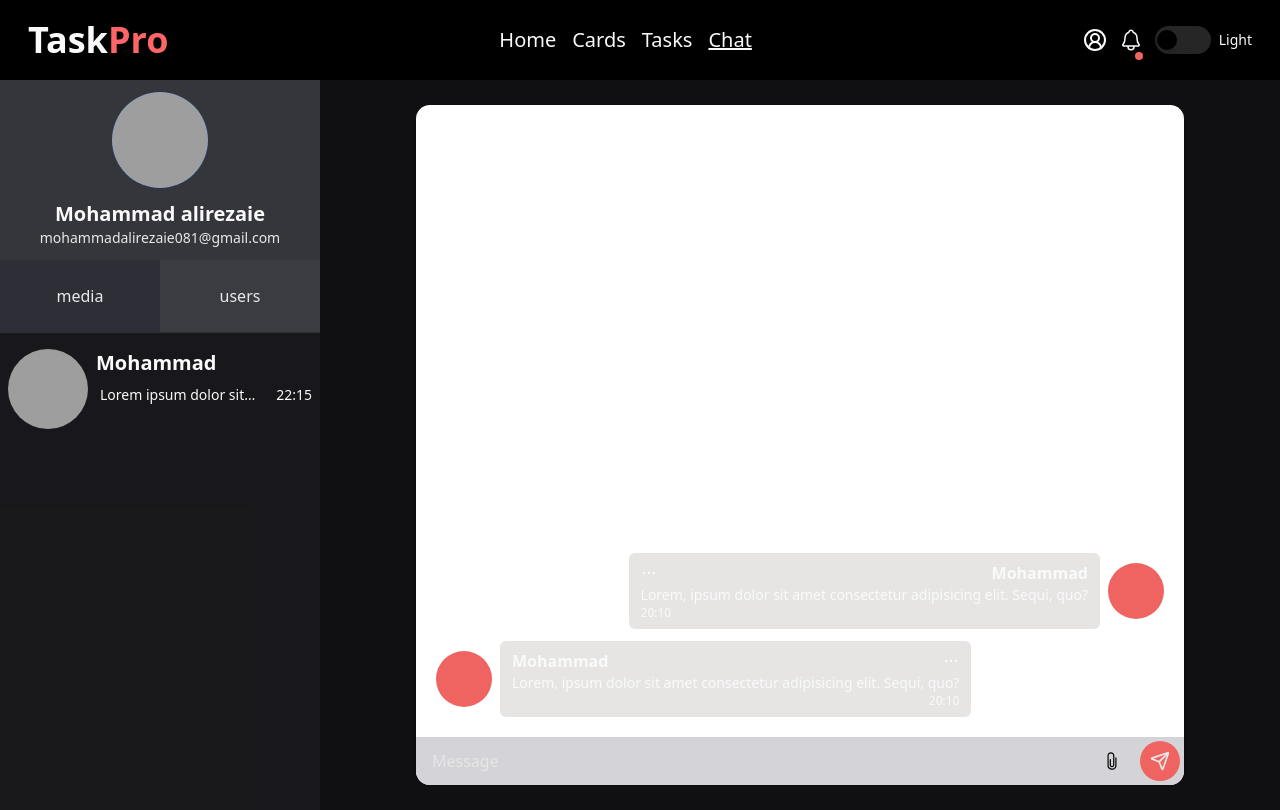
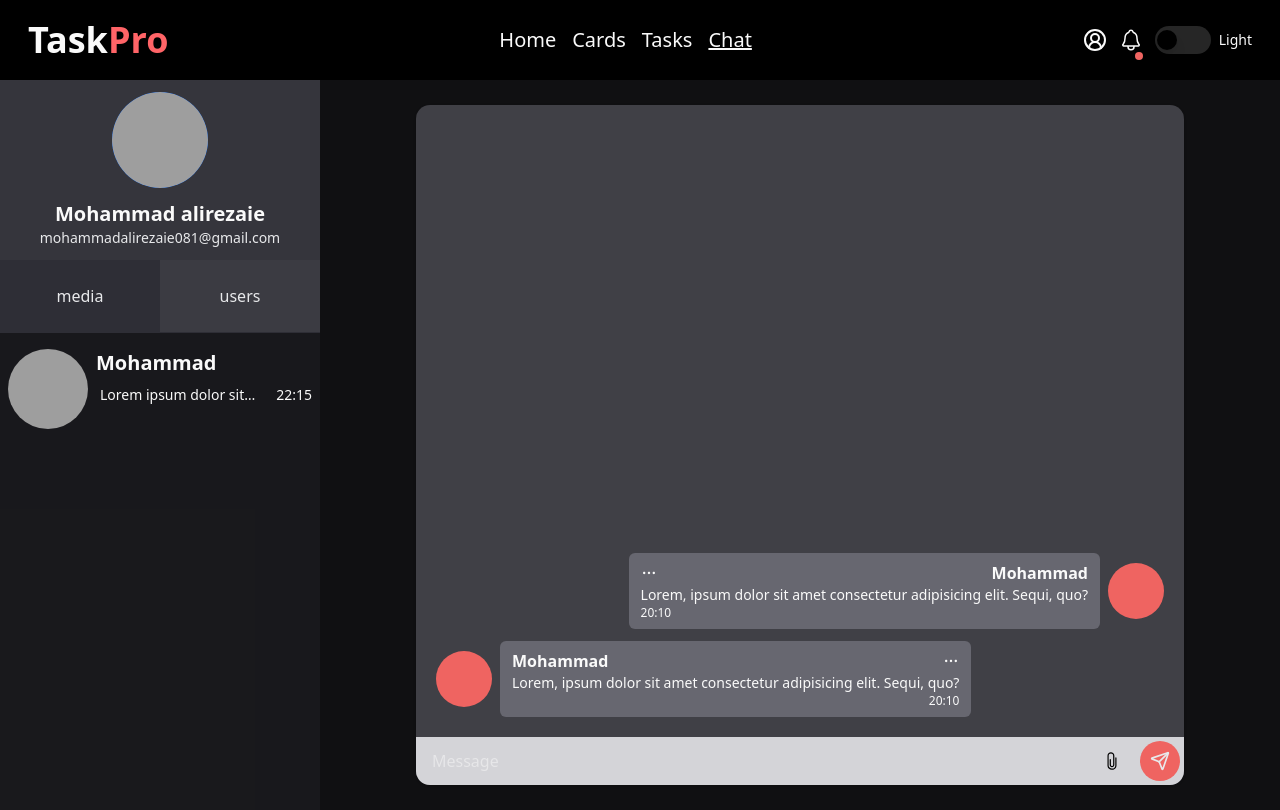
Before and after one commit to Mhorg8/taskify, a Next.js app: page /chat in a window 1280 px wide. Built offline with nearby package versions, Linux system fonts and the light colour scheme; grey boxes are pictures that could not be loaded.

Commit message:
create contentMenu ui and edit some featuers

```diff
--- a/components/chat/Chat.tsx
+++ b/components/chat/Chat.tsx
@@ -1,32 +1,49 @@
+"use client";
 import React from "react";
 import { LuSend } from "react-icons/lu";
 import { IoIosMore, IoIosAttach } from "react-icons/io";
+import { useAppDispatch, useAppSelector } from "@/lib/redux/hooks";
+import { toggleContextMenu } from "@/lib/redux/theme";
+import ContextMenu from "./ContextMenu";
+
 const Chat = () => {
+  const dispatch = useAppDispatch();
+  const contextMenuStatus = useAppSelector((state) => state.theme.contextMenu);
+
   return (
     <div className="col-span-12 md:col-span-8 lg:col-span-9 h-full bg-zinc-200 dark:bg-zinc-600/20 flex items-center justify-center ">
-      <div className="bg-[#fff] w-[80%] h-[85dvh] rounded-xl flex flex-col shadow-sm">
+      <div className="bg-[#fff] dark:bg-zinc-500/50 w-[80%] h-[85dvh] rounded-xl flex flex-col shadow-sm">
         <div className="flex-1 mb-5 px-5 pt-5 flex flex-col-reverse gap-3">
           {/* is sender true */}
-          <div className="flex items-center justify-start w-full gap-2">
+          <div className="flex items-center justify-start w-full gap-2 ">
             <div className="w-14 h-14 rounded-full bg-red "></div>
-            <div className="bg-stone-200 min-w-[100px] px-3 py-2 rounded-sm">
+            <div className="bg-stone-200  dark:bg-zinc-500/80 min-w-[100px] px-3 py-2 rounded-sm relative">
               <div className="flex items-center w-full justify-between">
                 <h5 className="font-semibold capitalize text-end">mohammad</h5>
-                <IoIosMore cursor="pointer" />
+                <button onClick={() => dispatch(toggleContextMenu(1))}>
+                  <IoIosMore cursor="pointer" />
+                </button>
               </div>
               <p className="text-sm">
                 Lorem, ipsum dolor sit amet consectetur adipisicing elit. Sequi,
                 quo?
               </p>
               <p className="text-xs text-end">20:10</p>
+              {contextMenuStatus && (
+                <div className="absolute top-0 left-full ml-2">
+                  <ContextMenu />
+                </div>
+              )}
             </div>
           </div>
           {/* is sender false */}
           <div className="flex items-center justify-end w-full gap-2">
             <div className="w-14 h-14 rounded-full bg-red order-2"></div>
-            <div className="bg-stone-200 min-w-[100px] px-3 py-2 rounded-sm">
+            <div className="bg-stone-200 dark:bg-zinc-500/80 min-w-[100px] px-3 py-2 rounded-sm relative">
               <div className="flex items-center w-full justify-between">
-                <IoIosMore cursor="pointer" />
+                <button onClick={() => dispatch(toggleContextMenu(1))}>
+                  <IoIosMore cursor="pointer" />
+                </button>
                 <h5 className="font-semibold capitalize text-end">mohammad</h5>
               </div>
               <p className="text-sm text-end">
@@ -34,6 +51,11 @@ const Chat = () => {
                 quo?
               </p>
               <p className="text-xs">20:10</p>
+              {/* {contextMenuStatus && (
+                <div className="absolute top-0 right-full mr-2">
+                  <ContextMenu />
+                </div>
+              )} */}
             </div>
           </div>
         </div>
--- /dev/null
+++ b/components/chat/ContextMenu.tsx
@@ -0,0 +1,24 @@
+import React from "react";
+import { LuClipboardCopy, LuTrash } from "react-icons/lu";
+import { FaRegEdit } from "react-icons/fa";
+
+const ContextMenu = () => {
+  return (
+    <div className="bg-stone-200 dark:bg-zinc-500/80  rounded-sm absolute top-0 left-full ml-2 z-50">
+      <div className="flex px-3 py-1 hover:rounded-t-sm items-center gap-2 justify-between border-b border-b-gray-700 hover:bg-stone-300 hoverEffect">
+        <span className="text-sm">Copy</span>
+        <LuClipboardCopy size={18} />
+      </div>
+      <div className="flex px-3 py-1 items-center gap-2 justify-between border-b border-b-gray-700 hover:bg-stone-300 hoverEffect">
+        <span className="text-sm">Edit</span>
+        <FaRegEdit size={18} />
+      </div>
+      <div className="flex px-3 py-1 hover:rounded-b-sm   items-center gap-2 justify-between hover:bg-stone-300 hoverEffect">
+        <span className="text-sm">Delete</span>
+        <LuTrash size={18} />
+      </div>
+    </div>
+  );
+};
+
+export default ContextMenu;
--- a/lib/redux/theme.ts
+++ b/lib/redux/theme.ts
@@ -5,6 +5,8 @@ interface InitialState {
   newCardModal: boolean;
   taskViewIsOpen: null | number;
   addNewTaskModal: boolean;
+  contextMenu: number | null;
+  uploadChatDocument: boolean;
 }
 
 const initialState: InitialState = {
@@ -13,6 +15,8 @@ const initialState: InitialState = {
   newCardModal: false,
   taskViewIsOpen: null,
   addNewTaskModal: false,
+  contextMenu: null,
+  uploadChatDocument: false,
 };
 
 const themeSlice = createSlice({
@@ -35,6 +39,12 @@ const themeSlice = createSlice({
     toggleAddNewTask(state, action: PayloadAction<boolean>) {
       state.addNewTaskModal = action.payload;
     },
+    toggleContextMenu(state, action: PayloadAction<number | null>) {
+      state.contextMenu = action.payload ? action.payload : null;
+    },
+    toggleUploadDocument(state) {
+      state.uploadChatDocument = !state.uploadChatDocument;
+    },
   },
 });
 
@@ -44,5 +54,7 @@ export const {
   toggleOpenNewTaskModal,
   toogleOpenTaskView,
   toggleAddNewTask,
+  toggleContextMenu,
+  toggleUploadDocument,
 } = themeSlice.actions;
 export default themeSlice.reducer;
```
